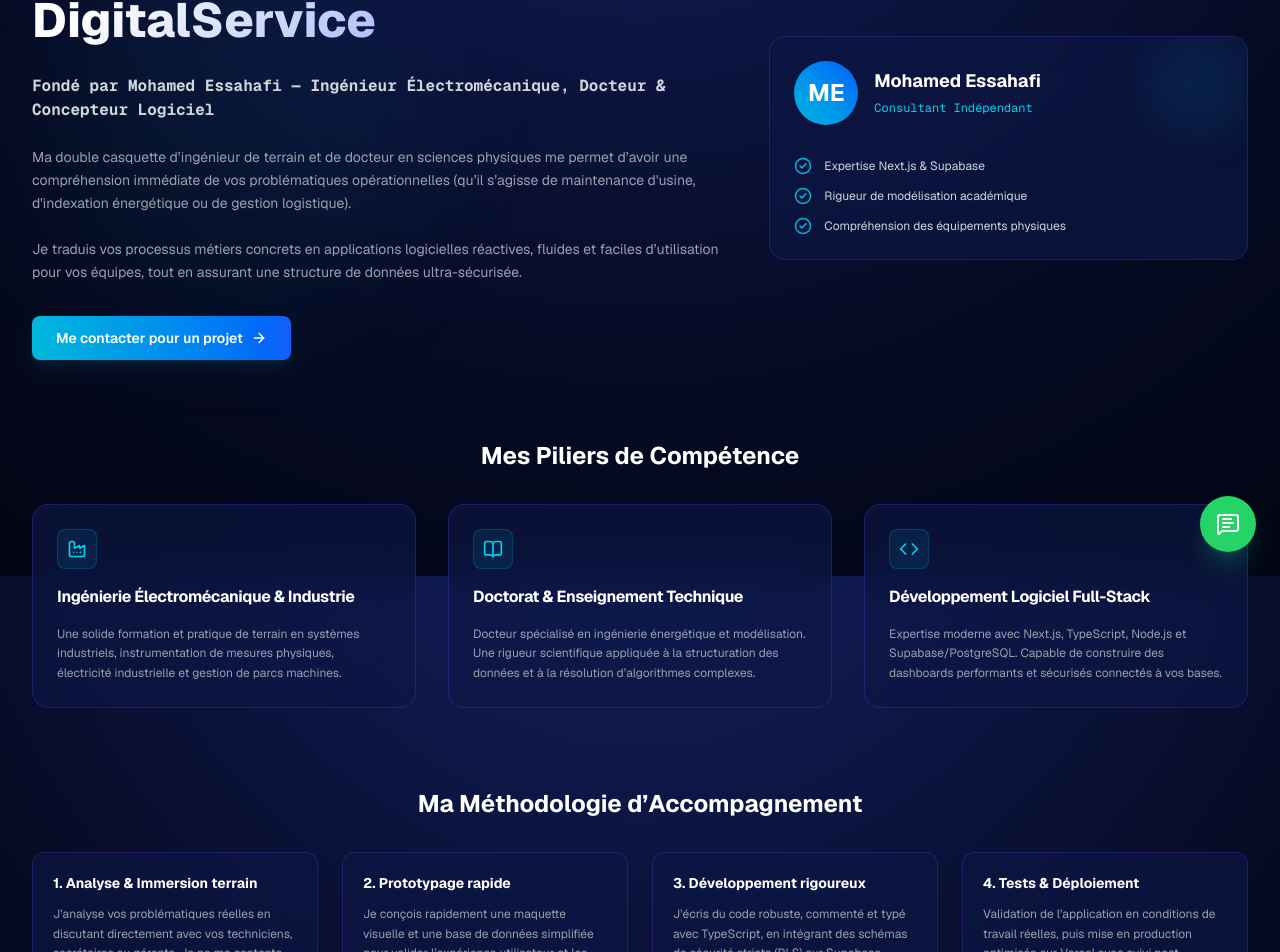
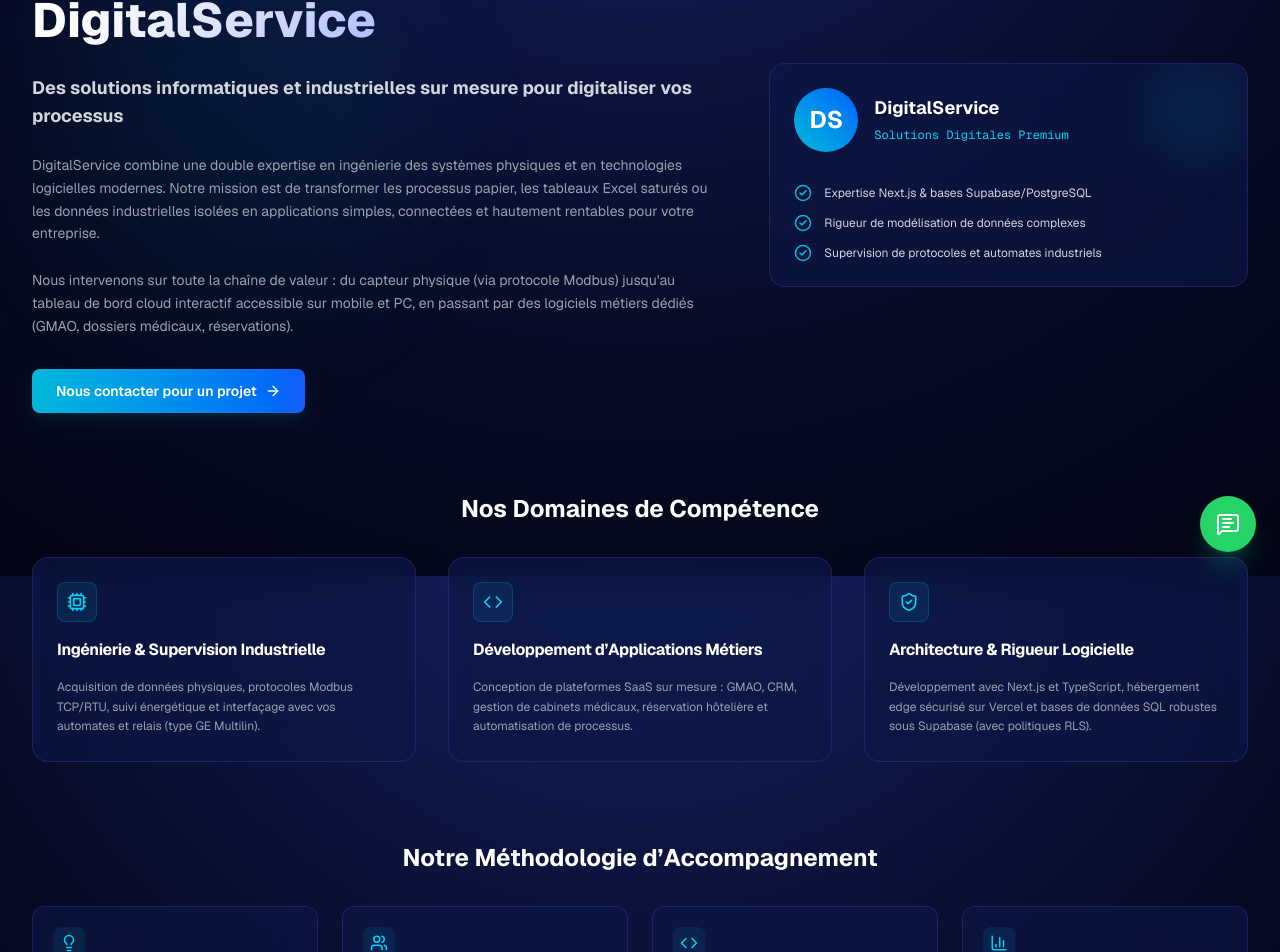
Before and after one commit to Medweh/site_clients, a Next.js app: page /about in a window 1280 px wide. Shown: the part 224-1176 px from the top of the page. Built offline with nearby package versions, Linux system fonts and the light colour scheme; no server answers.

Commit message:
Content: rewrite about page to focus on DigitalService company profile

```diff
--- a/app/about/page.tsx
+++ b/app/about/page.tsx
@@ -1,46 +1,50 @@
 import Link from 'next/link'
-import { Award, BookOpen, Factory, Code, Heart, CheckCircle2, ArrowRight } from 'lucide-react'
+import { ShieldCheck, Cpu, Code, CheckCircle2, ArrowRight, Lightbulb, Users, BarChart3 } from 'lucide-react'
 
 export const metadata = {
   title: 'À Propos | DigitalService',
-  description: 'Découvrez l’expertise de DigitalService, cabinet de développement d’applications fondé par Mohamed Essahafi, ingénieur électromécanique, docteur et développeur full-stack.',
+  description: 'Découvrez DigitalService, cabinet spécialisé dans la conception d’applications métiers, le développement de sites web sur mesure et l’intégration de solutions de supervision industrielle pour les PME au Maroc.',
 }
 
 export default function AboutPage() {
   const experiences = [
     {
-      title: 'Ingénierie Électromécanique & Industrie',
-      description: 'Une solide formation et pratique de terrain en systèmes industriels, instrumentation de mesures physiques, électricité industrielle et gestion de parcs machines.',
-      icon: Factory,
+      title: 'Ingénierie & Supervision Industrielle',
+      description: 'Acquisition de données physiques, protocoles Modbus TCP/RTU, suivi énergétique et interfaçage avec vos automates et relais (type GE Multilin).',
+      icon: Cpu,
     },
     {
-      title: 'Doctorat & Enseignement Technique',
-      description: 'Docteur spécialisé en ingénierie énergétique et modélisation. Une rigueur scientifique appliquée à la structuration des données et à la résolution d’algorithmes complexes.',
-      icon: BookOpen,
+      title: 'Développement d’Applications Métiers',
+      description: 'Conception de plateformes SaaS sur mesure : GMAO, CRM, gestion de cabinets médicaux, réservation hôtelière et automatisation de processus.',
+      icon: Code,
     },
     {
-      title: 'Développement Logiciel Full-Stack',
-      description: 'Expertise moderne avec Next.js, TypeScript, Node.js et Supabase/PostgreSQL. Capable de construire des dashboards performants et sécurisés connectés à vos bases.',
-      icon: Code,
+      title: 'Architecture & Rigueur Logicielle',
+      description: 'Développement avec Next.js et TypeScript, hébergement edge sécurisé sur Vercel et bases de données SQL robustes sous Supabase (avec politiques RLS).',
+      icon: ShieldCheck,
     },
   ]
 
   const workflowSteps = [
     {
-      title: '1. Analyse & Immersion terrain',
-      description: 'J’analyse vos problématiques réelles en discutant directement avec vos techniciens, secrétaires ou gérants. Je ne me contente pas de suivre un cahier des charges abstrait.',
+      title: '1. Cadrage & Immersion Métier',
+      description: 'Nous analysons vos flux réels sur le terrain en discutant directement avec vos collaborateurs pour cerner vos points de friction.',
+      icon: Lightbulb,
     },
     {
-      title: '2. Prototypage rapide',
-      description: 'Je conçois rapidement une maquette visuelle et une base de données simplifiée pour valider l’expérience utilisateur et les flux opérationnels clés.',
+      title: '2. Prototypage & Conception',
+      description: 'Création rapide d’une maquette visuelle et d’une structure de base de données pour valider le parcours utilisateur.',
+      icon: Users,
     },
     {
-      title: '3. Développement rigoureux',
-      description: 'J’écris du code robuste, commenté et typé avec TypeScript, en intégrant des schémas de sécurité stricts (RLS) sur Supabase PostgreSQL.',
+      title: '3. Développement & Sécurisation',
+      description: 'Codage robuste, typé et sécurisé avec TypeScript, en intégrant des règles de restriction d’accès strictes aux bases de données.',
+      icon: Code,
     },
     {
-      title: '4. Tests & Déploiement',
-      description: 'Validation de l’application en conditions de travail réelles, puis mise en production optimisée sur Vercel avec suivi post-déploiement.',
+      title: '4. Déploiement & Suivi',
+      description: 'Mise en production optimisée sur Vercel avec chargement ultra-rapide et suivi post-déploiement pour assurer la stabilité.',
+      icon: BarChart3,
     },
   ]
 
@@ -53,62 +57,61 @@
       <div className="grid grid-cols-1 lg:grid-cols-12 gap-12 items-center mb-20">
         <div className="lg:col-span-7 space-y-6">
           <div className="inline-flex items-center space-x-2 px-3 py-1.5 rounded-full bg-cyan-500/10 border border-cyan-500/20 text-cyan-400 text-xs font-semibold uppercase tracking-wider">
-            <Award className="h-4 w-4 mr-1.5" />
-            <span>Profil Unique</span>
+            <span>Cabinet d'Ingénierie Logicielle</span>
           </div>
 
-          <h1 className="text-3xl sm:text-4xl lg:text-5xl font-extrabold text-gradient leading-tight">
+          <h1 className="text-4xl sm:text-5xl font-extrabold text-gradient leading-tight">
             DigitalService
           </h1>
 
-          <h2 className="text-base font-bold text-gray-300 font-mono">
-            Fondé par Mohamed Essahafi — Ingénieur Électromécanique, Docteur & Concepteur Logiciel
+          <h2 className="text-lg font-bold text-gray-300">
+            Des solutions informatiques et industrielles sur mesure pour digitaliser vos processus
           </h2>
 
           <p className="text-sm text-gray-400 leading-relaxed">
-            Ma double casquette d’ingénieur de terrain et de docteur en sciences physiques me permet d’avoir une compréhension immédiate de vos problématiques opérationnelles (qu’il s’agisse de maintenance d'usine, d'indexation énergétique ou de gestion logistique).
+            DigitalService combine une double expertise en ingénierie des systèmes physiques et en technologies logicielles modernes. Notre mission est de transformer les processus papier, les tableaux Excel saturés ou les données industrielles isolées en applications simples, connectées et hautement rentables pour votre entreprise.
           </p>
 
           <p className="text-sm text-gray-400 leading-relaxed">
-            Je traduis vos processus métiers concrets en applications logicielles réactives, fluides et faciles d’utilisation pour vos équipes, tout en assurant une structure de données ultra-sécurisée.
+            Nous intervenons sur toute la chaîne de valeur : du capteur physique (via protocole Modbus) jusqu'au tableau de bord cloud interactif accessible sur mobile et PC, en passant par des logiciels métiers dédiés (GMAO, dossiers médicaux, réservations).
           </p>
 
           <div className="flex flex-col sm:flex-row gap-4 pt-2">
             <Link
               href="/contact"
-              className="inline-flex items-center justify-center px-6 py-3 rounded-lg text-sm font-semibold text-white bg-gradient-to-r from-cyan-500 to-blue-600 hover:from-cyan-400 hover:to-blue-500 shadow-lg shadow-cyan-500/10 transition-colors"
+              className="inline-flex items-center justify-center px-6 py-3 rounded-lg text-sm font-semibold text-white bg-gradient-to-r from-cyan-500 to-blue-600 hover:from-cyan-400 hover:to-blue-500 shadow-lg shadow-cyan-500/10 transition-colors cursor-pointer"
             >
-              Me contacter pour un projet
+              Nous contacter pour un projet
               <ArrowRight className="ml-2 h-4 w-4" />
             </Link>
           </div>
         </div>
 
         <div className="lg:col-span-5">
-          {/* Visual Avatar Card mockup */}
-          <div className="glass-panel rounded-2xl p-6 border-white/5 space-y-6 relative overflow-hidden">
+          {/* Visual Avatar Card mockup representing corporate identity */}
+          <div className="glass-panel rounded-2xl p-6 border-white/5 space-y-6 relative overflow-hidden bg-[#0d1746]/60">
             <div className="absolute top-0 right-0 w-24 h-24 bg-cyan-500/10 rounded-full blur-xl" />
             <div className="flex items-center space-x-4">
               <div className="w-16 h-16 rounded-full bg-gradient-to-tr from-cyan-500 to-blue-600 flex items-center justify-center text-white font-bold text-2xl">
-                ME
+                DS
               </div>
               <div>
-                <h3 className="font-bold text-white text-lg">Mohamed Essahafi</h3>
-                <span className="text-xs text-cyan-400 font-mono">Consultant Indépendant</span>
+                <h3 className="font-bold text-white text-lg">DigitalService</h3>
+                <span className="text-xs text-cyan-400 font-mono">Solutions Digitales Premium</span>
               </div>
             </div>
             <div className="space-y-3 pt-2">
               <div className="flex items-center space-x-3 text-xs text-gray-300">
                 <CheckCircle2 className="h-4.5 w-4.5 text-cyan-500 shrink-0" />
-                <span>Expertise Next.js & Supabase</span>
+                <span>Expertise Next.js & bases Supabase/PostgreSQL</span>
               </div>
               <div className="flex items-center space-x-3 text-xs text-gray-300">
                 <CheckCircle2 className="h-4.5 w-4.5 text-cyan-500 shrink-0" />
-                <span>Rigueur de modélisation académique</span>
+                <span>Rigueur de modélisation de données complexes</span>
               </div>
               <div className="flex items-center space-x-3 text-xs text-gray-300">
                 <CheckCircle2 className="h-4.5 w-4.5 text-cyan-500 shrink-0" />
-                <span>Compréhension des équipements physiques</span>
+                <span>Supervision de protocoles et automates industriels</span>
               </div>
             </div>
           </div>
@@ -117,10 +120,10 @@
 
       {/* Expertise Details */}
       <div className="space-y-8 mb-20">
-        <h2 className="text-2xl font-bold text-white text-center">Mes Piliers de Compétence</h2>
+        <h2 className="text-2xl font-bold text-white text-center">Nos Domaines de Compétence</h2>
         <div className="grid grid-cols-1 md:grid-cols-3 gap-8">
           {experiences.map((exp, idx) => (
-            <div key={idx} className="glass-panel rounded-2xl p-6 space-y-4">
+            <div key={idx} className="glass-panel rounded-2xl p-6 space-y-4 bg-[#0d1746]/50">
               <div className="w-10 h-10 rounded-lg bg-cyan-500/10 text-cyan-400 border border-cyan-500/20 flex items-center justify-center">
                 <exp.icon className="h-5 w-5" />
               </div>
@@ -133,10 +136,13 @@
 
       {/* Work Methodology */}
       <div className="space-y-8">
-        <h2 className="text-2xl font-bold text-white text-center">Ma Méthodologie d’Accompagnement</h2>
+        <h2 className="text-2xl font-bold text-white text-center">Notre Méthodologie d’Accompagnement</h2>
         <div className="grid grid-cols-1 md:grid-cols-2 lg:grid-cols-4 gap-6">
           {workflowSteps.map((step, idx) => (
-            <div key={idx} className="glass-panel rounded-xl p-5 border-white/5 space-y-3">
+            <div key={idx} className="glass-panel rounded-xl p-5 border-white/5 space-y-3 bg-[#0d1746]/50">
+              <div className="w-8 h-8 rounded-lg bg-cyan-500/10 text-cyan-400 flex items-center justify-center mb-2">
+                <step.icon className="h-4.5 w-4.5" />
+              </div>
               <h3 className="font-bold text-white text-sm">{step.title}</h3>
               <p className="text-gray-400 text-xs leading-relaxed">{step.description}</p>
             </div>
```
